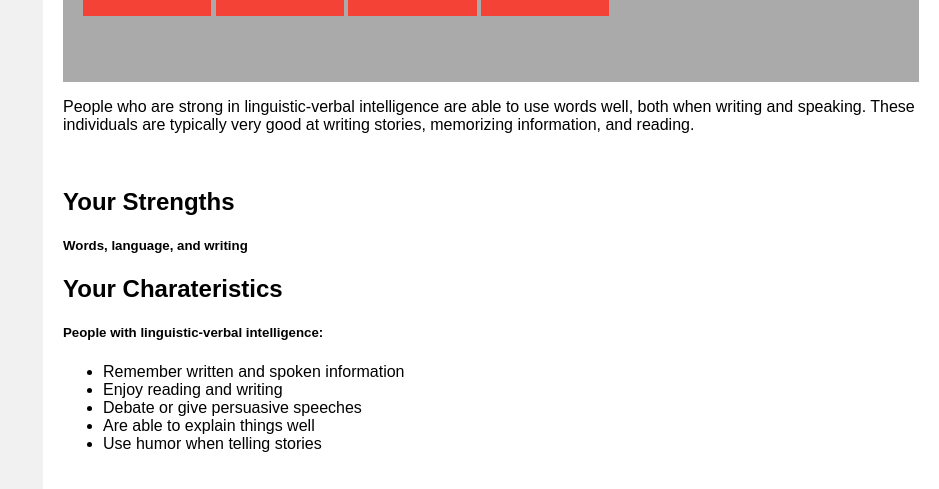
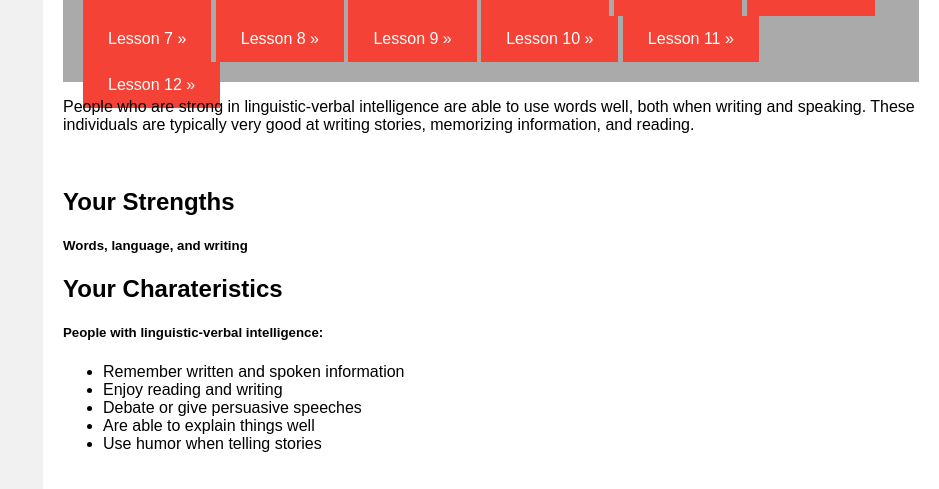
Before and after one commit to PavithraNanayakkara/flask-app, a Flask app: template templates/cluster0.html in a window 1280 px wide. Shown: the part 621-1110 px from the top of the page, without its empty margins (341-1280 px from the left). Run offline with Flask 2, Linux system fonts and the light colour scheme; the template is opened without the code that fills it, so the values that code supplies are empty; parts of the project's set-up code (start-up, migrations or seed data) failed here and were passed over.

Commit message:
Update cluster0.html

```diff
--- a/templates/cluster0.html
+++ b/templates/cluster0.html
@@ -168,10 +168,29 @@ a:hover, a:active {
 
       <h2>So Lets Learn Now!</h2>
 
-    <a  href="exercise.asp?filename=exercise_link1" target="_blank">Lesson 1 »</a>
-    <a  href="exercise.asp?filename=exercise_link2" target="_blank">Lesson 2 »</a>
-    <a  href="exercise.asp?filename=exercise_link3" target="_blank">Lesson 3 »</a>
-    <a href="exercise.asp?filename=exercise_link4" target="_blank">Lesson 4 »</a>
+
+    <a  href="https://www.cprogramming.com/tutorial/c/lesson1.html" target="_blank">Lesson 1 »</a>
+
+    <a  href="https://www.cprogramming.com/tutorial/c/lesson2.html" target="_blank">Lesson 2 »</a>
+
+    <a  href="https://www.cprogramming.com/tutorial/c/lesson3.html" target="_blank">Lesson 3 »</a>
+
+    <a href="https://www.cprogramming.com/tutorial/c/lesson4.html" target="_blank">Lesson 4 »</a>
+
+	    <a  href="https://www.cprogramming.com/tutorial/c/lesson5.html" target="_blank">Lesson 5 »</a>
+
+    <a  href="https://www.cprogramming.com/tutorial/c/lesson6.html" target="_blank">Lesson 6 »</a>
+
+    <a  href="https://www.cprogramming.com/tutorial/c/lesson7.html" target="_blank">Lesson 7 »</a>
+
+    <a href="https://www.cprogramming.com/tutorial/c/lesson8.html" target="_blank">Lesson 8 »</a>
+
+<a  href="https://www.cprogramming.com/tutorial/c/lesson9.html" target="_blank">Lesson 9 »</a>
+
+    <a  href="https://www.cprogramming.com/tutorial/c/lesson15.html" target="_blank">Lesson 10 »</a>
+
+    <a  href="https://www.cprogramming.com/tutorial/c/lesson16.html" target="_blank">Lesson 11 »</a>
+    <a href="https://www.cprogramming.com/tutorial/c/lesson17.html" target="_blank">Lesson 12 »</a>
 
 
     </div>
```
